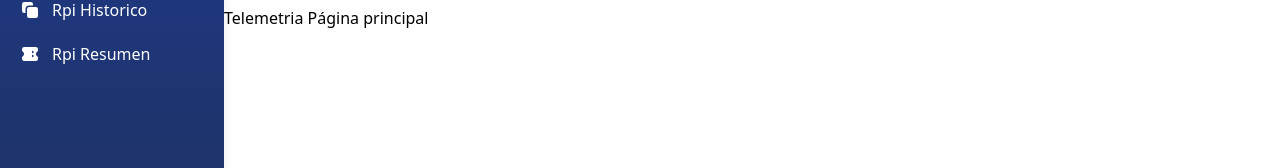
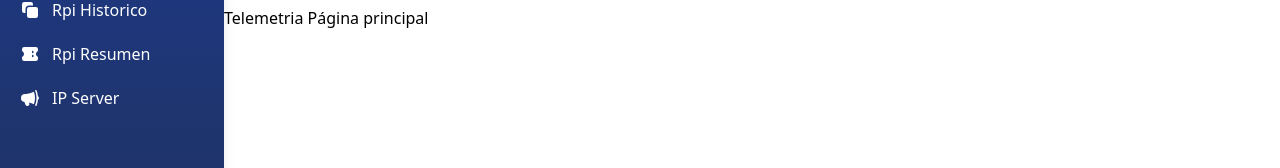
Before and after one commit to spotfreeman/telemetria-frontend, a React (Create React App) app: page / in a window 1280 px wide. Shown: the part 138-306 px from the top of the page. Built offline with nearby package versions, Linux system fonts and the light colour scheme.

Commit message:
Implementando RpiServer

```diff
--- a/src/Components/Sidebar.jsx
+++ b/src/Components/Sidebar.jsx
@@ -8,7 +8,7 @@ function Sidebar() {
         { to: "/", icon: <HomeIcon className="h-5 w-5" />, label: "Inicio" },
         { to: "/datos", icon: <Square2StackIcon className="h-5 w-5" />, label: "Rpi Historico" },
         { to: "/tempdata", icon: <TicketIcon className="h-5 w-5" />, label: "Rpi Resumen" },
-        // { to: "/broadcasts", icon: <MegaphoneIcon className="h-5 w-5" />, label: "Broadcasts" },
+        { to: "/server", icon: <MegaphoneIcon className="h-5 w-5" />, label: "IP Server" },
         // { to: "/settings", icon: <Cog6ToothIcon className="h-5 w-5" />, label: "Configuración" },
     ];
 
```
